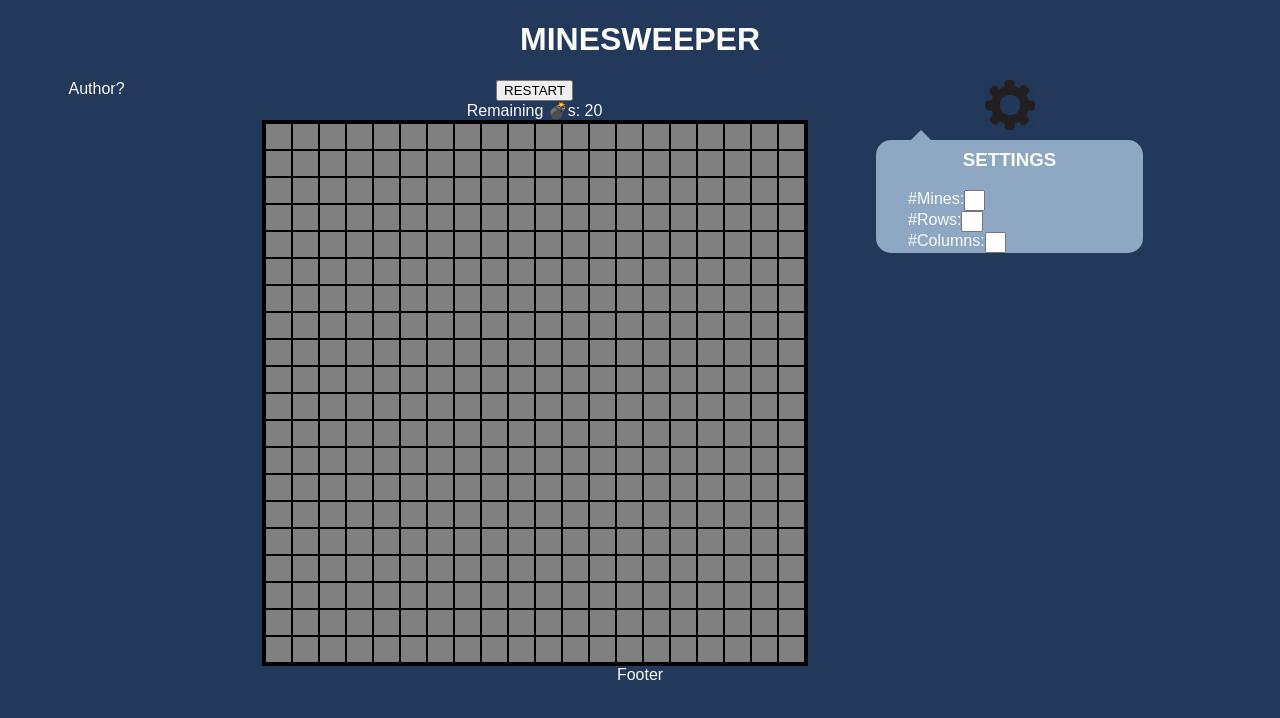
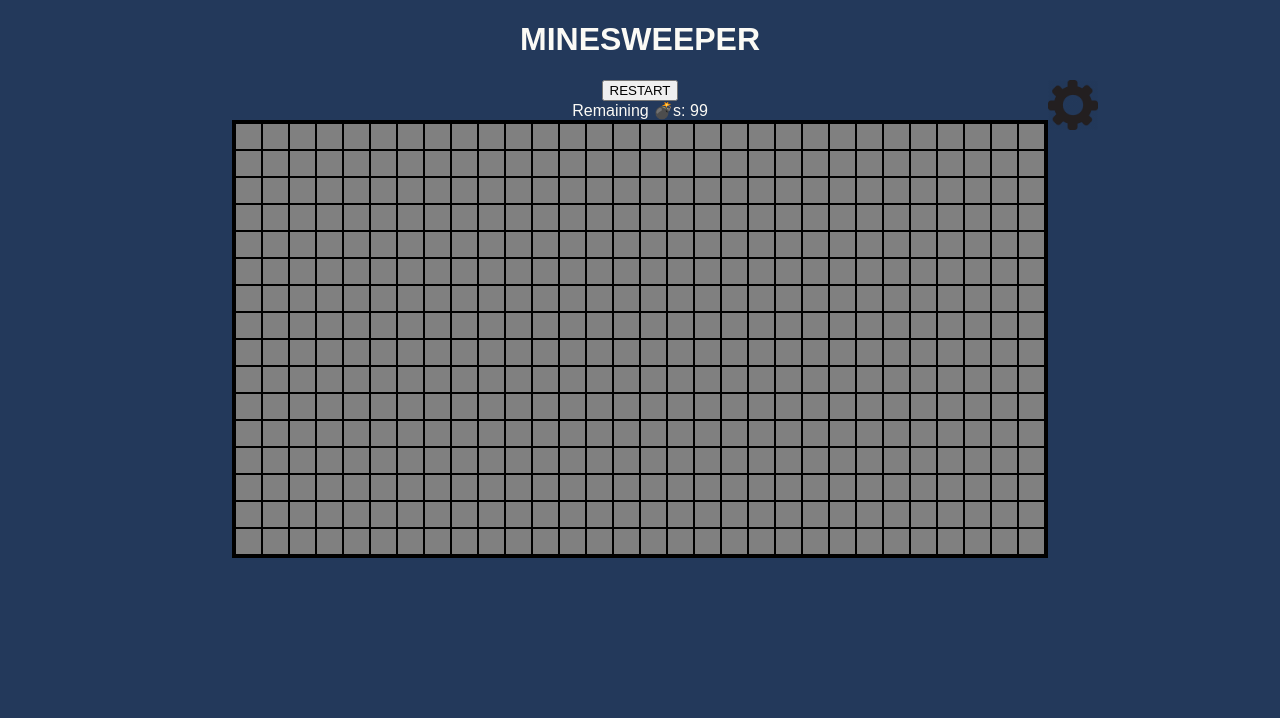
Before and after one commit to imaique/Minesweeper, a plain HTML site: page index.html in a window 1280 px wide. Drawn offline with Linux system fonts and the light colour scheme.

Commit message:
Making it more presentable

```diff
--- a/functions.js
+++ b/functions.js
@@ -224,9 +224,9 @@ var isGameLost;
 var isGameWon;
 var squares;
 var minesArray;
-var cols = 20;
-var rows = 20;
-var totalMines = 20;
+var cols = 30;
+var rows = 16;
+var totalMines = 99;
 var tableDOM;
 var visibleCount = 0;
 var squareSidePx = 25;
--- a/index.html
+++ b/index.html
@@ -28,7 +28,7 @@
         </table>
       </article>
 
-      <aside>Author?</aside>
+      <aside></aside>
       <nav>
         <div id="settings" class="settings">
           <img
@@ -39,6 +39,7 @@
             id="wheel"
           />
         </div>
+        <!--
         <div class="triangle"></div>
         <div class="menu">
           <h3>SETTINGS</h3>
@@ -48,8 +49,9 @@
             <li>#Columns: <input type="number" id="colsNb" /></li>
           </ul>
         </div>
+        -->
       </nav>
-      <footer>Footer</footer>
+      <footer></footer>
     </main>
   </body>
 </html>
--- a/styles.css
+++ b/styles.css
@@ -11,7 +11,7 @@ main {
     "ads content sidebar settings"
     "footer footer footer footer";
 
-  /*grid-template-columns: 2fr 3fr 1fr 1fr;*/
+  grid-template-columns: 2fr 3fr 1fr 1fr;
 
   align-items: center;
   justify-items: center;
@@ -33,12 +33,17 @@ footer {
   grid-area: footer;
 }
 
+footer,
+aside,
+article,
+header {
+  text-align: center;
+}
 nav,
 footer,
 aside,
 article,
 header {
-  text-align: center;
   width: 100%;
   height: 100%;
 }
@@ -66,7 +71,6 @@ header {
 .menu h3 {
   text-align: center;
   padding-top: 0.5em;
-
   margin-top: 0;
 }
 .menu {
```
